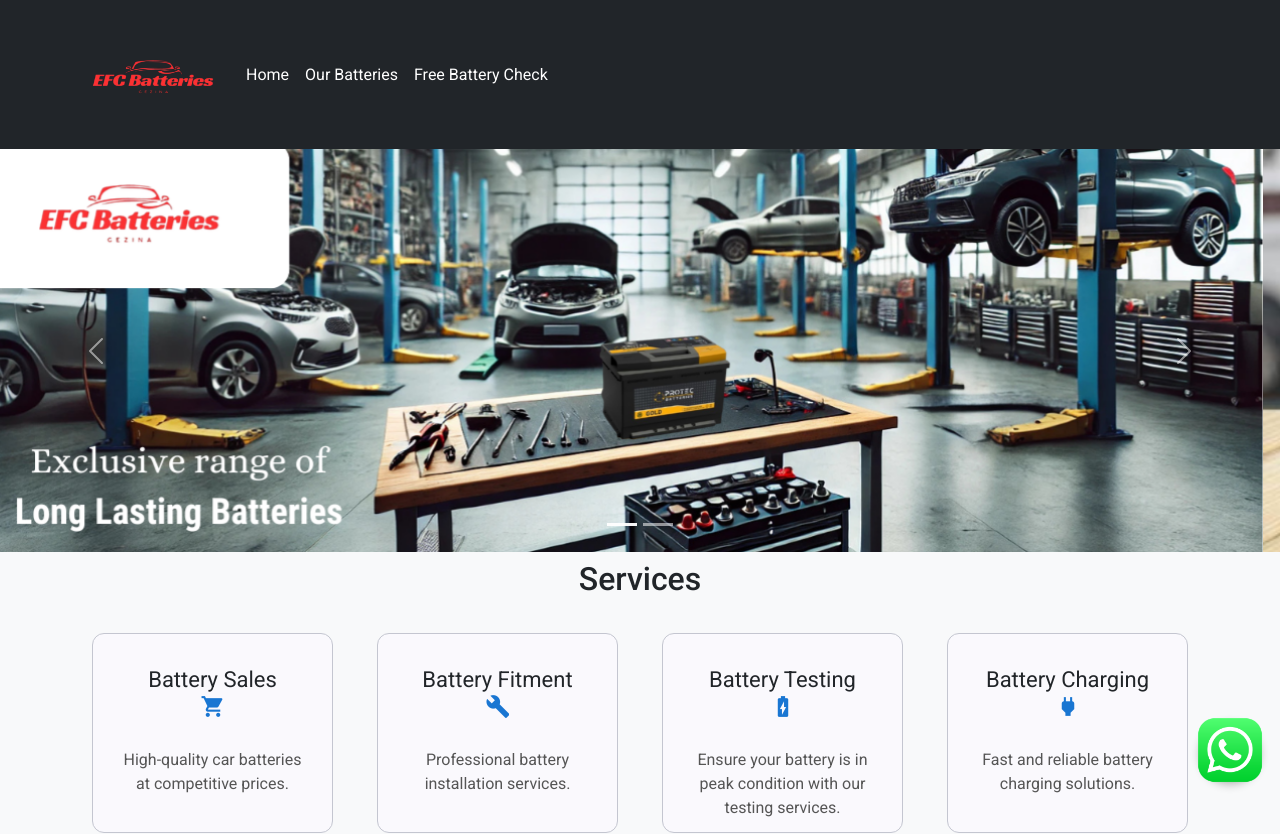
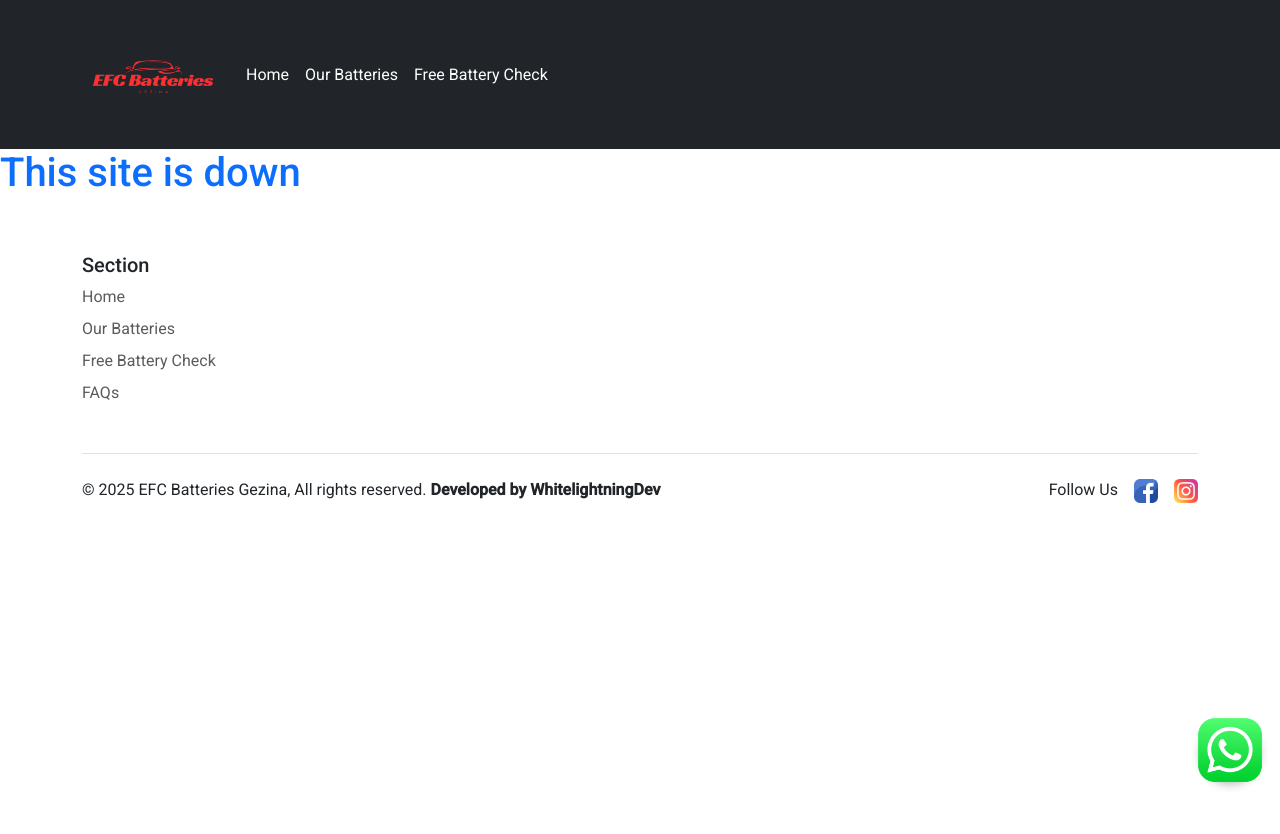
Before and after one commit to WhitelightningDev/EFC-Batteries, an Angular app: page / in a window 1280 px wide. Shown: the top 834 px of the page. After the commit the page ends 800 px from the top, so only its background shows below. Built offline with nearby package versions, Linux system fonts and the light colour scheme.

Commit message:
Update home.component.html
Removed the home page

```diff
--- a/src/app/pages/home/home.component.html
+++ b/src/app/pages/home/home.component.html
@@ -1,11 +1,15 @@
-<div>
-  <!-- Carousel -->
+
+<h1 class="text-primary">This site is down</h1>
+
+<!---
+ <div>
+
   <div id="myCarousel" class="carousel slide" data-bs-ride="carousel">
     <div class="carousel-indicators">
       <button type="button" data-bs-target="#myCarousel" data-bs-slide-to="0" class="active" aria-current="true"
         aria-label="Slide 1"></button>
       <button type="button" data-bs-target="#myCarousel" data-bs-slide-to="1" aria-label="Slide 2"></button>
-      <!-- <button type="button" data-bs-target="#myCarousel" data-bs-slide-to="2" aria-label="Slide 3"></button> -->
+      <!-- <button type="button" data-bs-target="#myCarousel" data-bs-slide-to="2" aria-label="Slide 3"></button>
     </div>
 
     <div class="carousel-inner">
@@ -29,7 +33,7 @@
           <div class="carousel-caption text-end">
           </div>
         </div>
-      </div> -->
+      </div>
     </div>
 
     <button class="carousel-control-prev" type="button" data-bs-target="#myCarousel" data-bs-slide="prev">
@@ -106,12 +110,12 @@
   </div> -->
 
 
-  <!-- Services container -->
+  <!-- Services container
   <div class="album py-2  bg-body-tertiary">
     <h2 class="text-center mb-4">Services</h2>
     <div class="container mt-4">
       <div class="row row-cols-1 row-cols-sm-2 row-cols-lg-4 g-4">
-        <!-- Battery Sales -->
+        <!-- Battery Sales
         <div class="col">
           <mat-card class="service-card" appearance="outlined">
             <mat-card-header class="card-header">
@@ -124,7 +128,7 @@
           </mat-card>
         </div>
 
-        <!-- Battery Fitment -->
+        <!-- Battery Fitment
         <div class="col">
           <mat-card class="service-card" appearance="outlined">
             <mat-card-header class="card-header">
@@ -137,7 +141,7 @@
           </mat-card>
         </div>
 
-        <!-- Battery Testing -->
+        <!-- Battery Testing
         <div class="col">
           <mat-card class="service-card" appearance="outlined">
             <mat-card-header class="card-header">
@@ -150,7 +154,7 @@
           </mat-card>
         </div>
 
-        <!-- Battery Charging -->
+        <!-- Battery Charging
         <div class="col">
           <mat-card class="service-card" appearance="outlined">
             <mat-card-header class="card-header">
@@ -231,12 +235,12 @@
   <div class="container col-xxl-8 px-4 py-5">
     <div class="row flex-lg-row-reverse align-items-center g-5 py-5">
 
-      <!-- Location Image -->
+      <!-- Location Image
       <div class="col-10 col-sm-8 col-lg-6 text-center">
         <img src="efclocation.JPG" class="d-block mx-lg-auto img-fluid rounded shadow" alt="Location" width="700" height="500" loading="lazy">
       </div>
 
-      <!-- Contact Details -->
+      <!-- Contact Details
       <div class="col-lg-6">
         <h1 class="display-5 fw-bold text-body-emphasis lh-1 mb-4">Contact Us</h1>
 
@@ -279,7 +283,7 @@
           <h5 class="mb-0">Mon - Fri: 8:00 AM - 16:30 PM | Sat: 8:00 AM - 12 PM</h5>
         </div>
 
-       <!-- Contact Form -->
+       <!-- Contact Form
 <form #contactForm="ngForm" class="p-3 border rounded shadow" (ngSubmit)="sendWhatsApp()" novalidate>
 
   <div class="mb-3">
@@ -292,7 +296,7 @@
     <input type="email" class="form-control" id="email" [(ngModel)]="email" name="email" required>
   </div>
 
-  <!-- Material Dropdown -->
+  <!-- Material Dropdown
   <div class="mb-3">
     <label class="form-label fw-bold">Select Service</label>
     <mat-form-field appearance="outline" class="w-100">
@@ -322,3 +326,5 @@
 
 
 </div>
+
+---->
```
